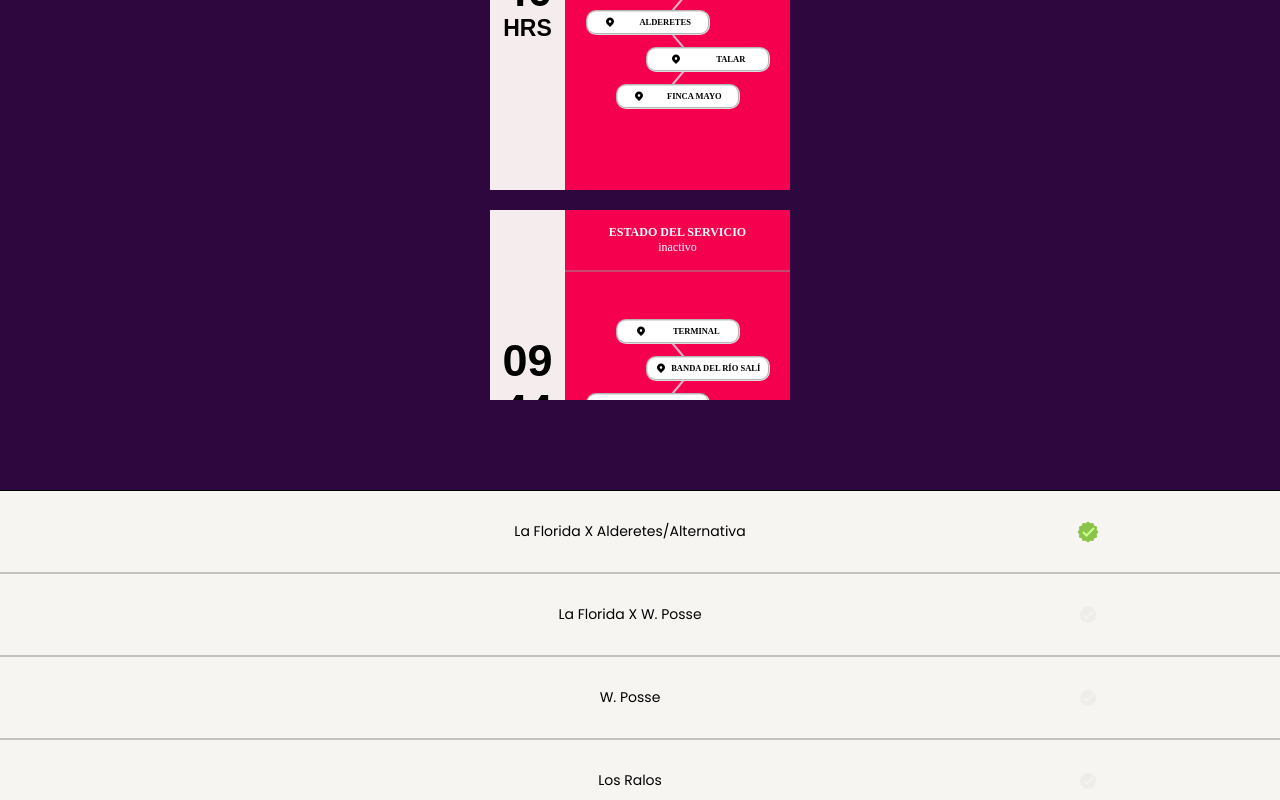
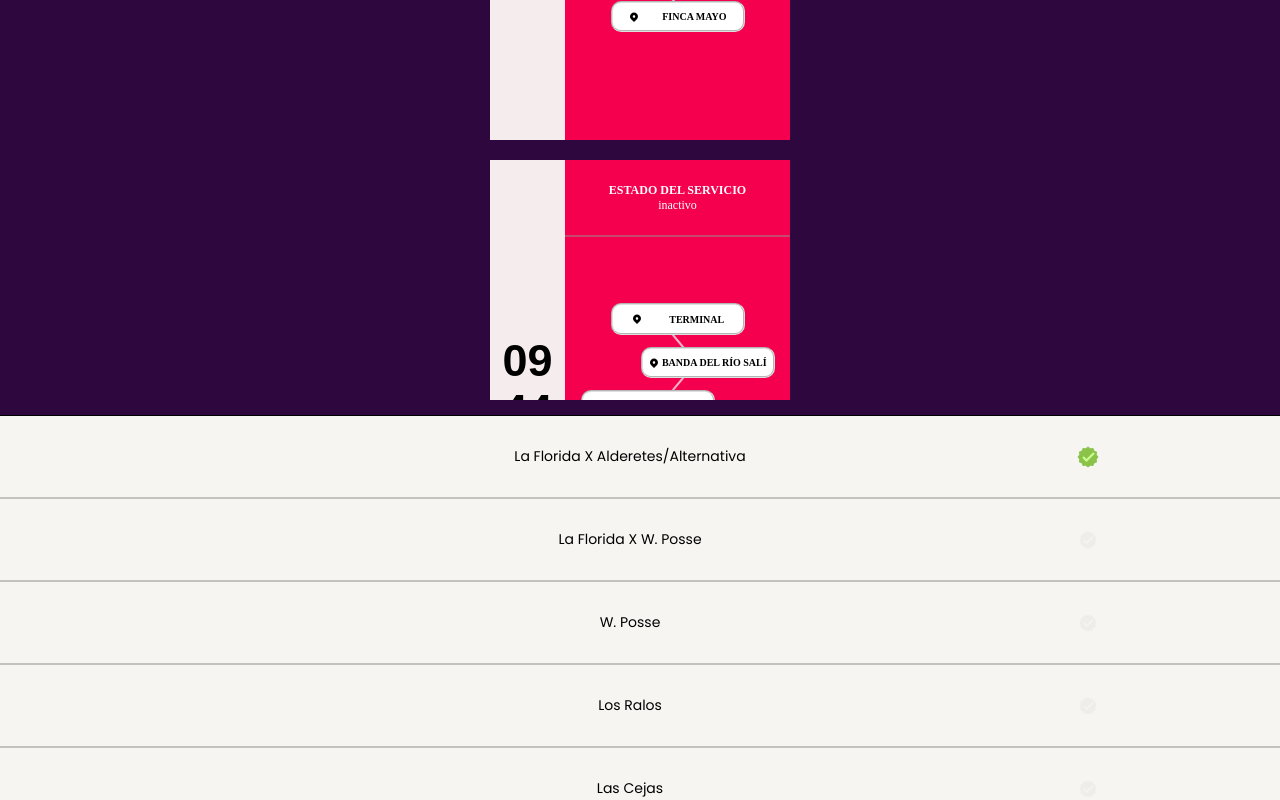
Before and after one commit to GonzaS89/simuladorabonos, a React (Create React App) app: page /horarios in a window 1280 px wide. Both pictures are taken after a click on the element "La Florida X Alderetes/Alternativa". Built offline with nearby package versions, Linux system fonts and the light colour scheme; a web font is replaced by a local one.

Commit message:
definiendo funcion de busqueda

```diff
--- a/src/Estilos/horarios.css
+++ b/src/Estilos/horarios.css
@@ -196,7 +196,7 @@
     /* justify-content: center; */
     align-items: center;
     gap: 20px;
-    height:600px;
+    height:750px;
     width: 95%;
     overflow: scroll;
     padding: 10px 0;
--- a/src/Estilos/servicio.css
+++ b/src/Estilos/servicio.css
@@ -5,7 +5,7 @@
     display: flex;
     align-items: center;
     /* justify-content: space-between; */
-    min-height: 400px;
+    min-height: 500px;
     width: 300px;
     background: rgb(254,253,253);
     background: linear-gradient(0deg, rgba(254,253,253,1) 0%, rgba(226,226,226,1) 100%);
@@ -100,10 +100,10 @@
     display: flex;
     align-items: center;
     justify-content:space-around;
-    height:  11px;
-    min-width: 110px;
+    height: 17.5px;
+    min-width: 120px;
     background-color: white;
-    font-size: 8.5px;
+    font-size: 10px;
     text-transform: uppercase;
     padding: 5px;
     font-weight: bold;
```
